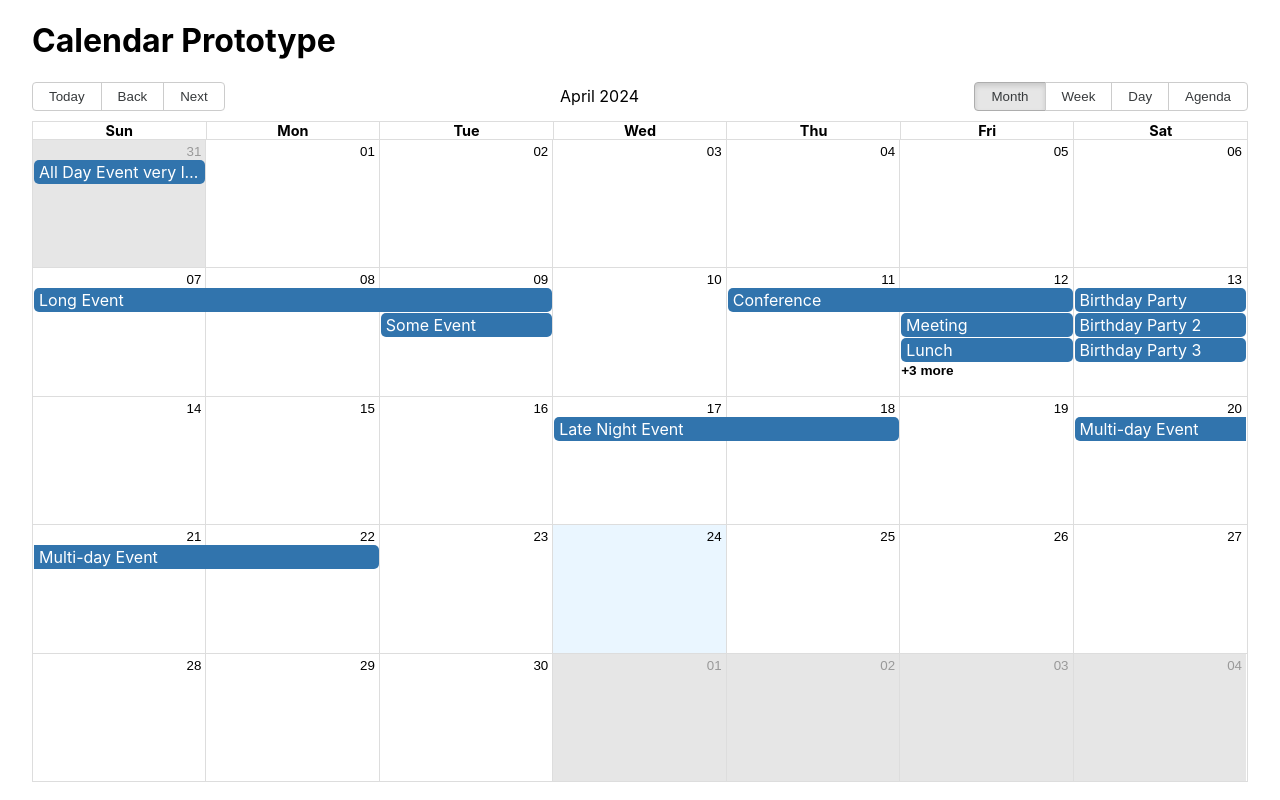
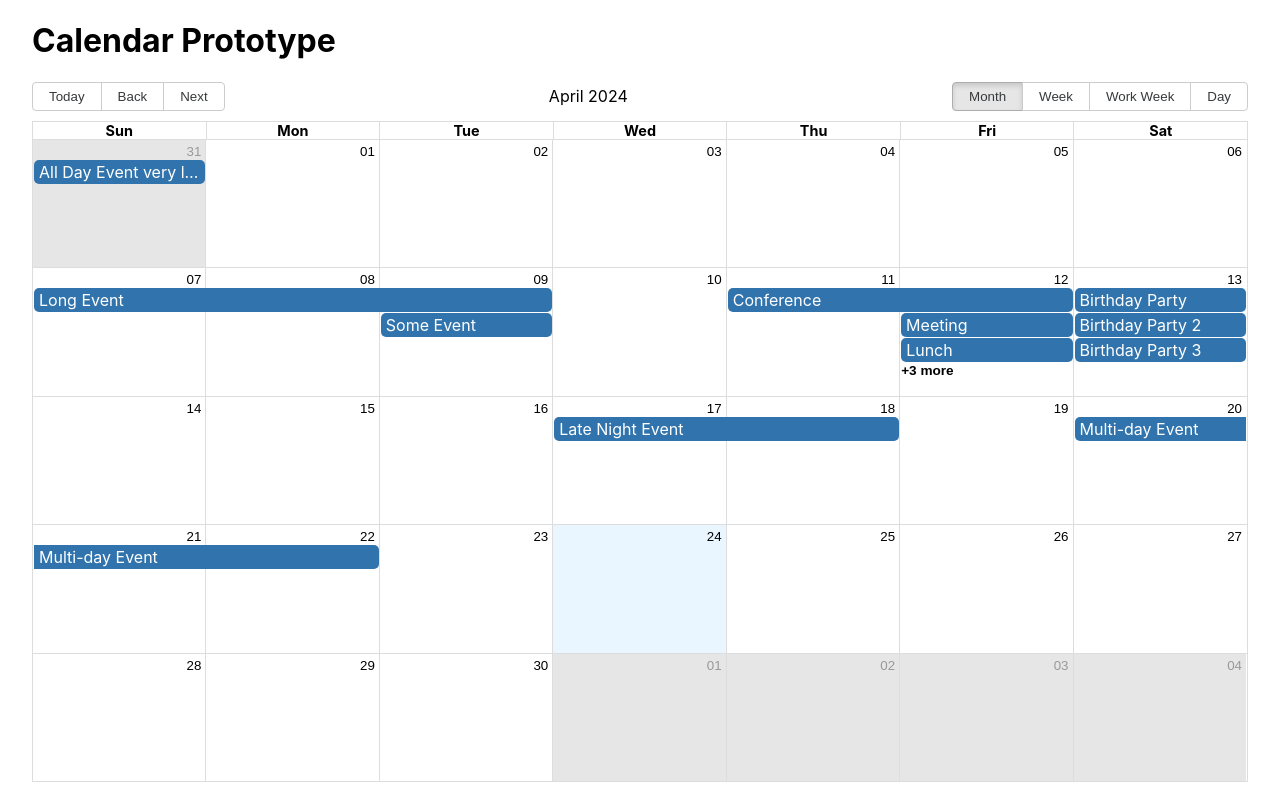
Before and after one commit to cedric066/eds-calendar-prototype, a React (Create React App) app: page / in a window 1280 px wide. Built offline with nearby package versions, Linux system fonts and the light colour scheme.

Commit message:
Upodated README

```diff
--- a/src/App.js
+++ b/src/App.js
@@ -1,4 +1,7 @@
-// WARNING: THIS IS A PROTOTYPE - SOME FUNCTIONALITY MAY BE MISSING
+/*
+  WARNING: THIS IS A PROTOTYPE - SOME FUNCTIONALITY MAY BE MISSING
+  Big Calendar Docs: https://jquense.github.io/react-big-calendar/examples/?path=/story/about-big-calendar--page
+*/
 import React from "react";
 import events from "./events";
 import { Calendar, momentLocalizer } from "react-big-calendar";
@@ -17,10 +20,11 @@ function App() {
         defaultDate={new Date(2024, 3, 1)}
         events={events}
         localizer={localizer}
-        onShowMore={(events, date) => this.setState({ showModal: true, events })}
-        popup={false}
+        onSelectEvent={(event) => window.alert(`Event clicked: ${event}`)}
+        popup={true}
         step={60}
         style={{ height: 700 }}
+        views={["month", "week", "work_week", "day"]}
       />
     </div>
   );
```
Also changed, not shown: 1 other file (tests, documents, lock files or other folders).
